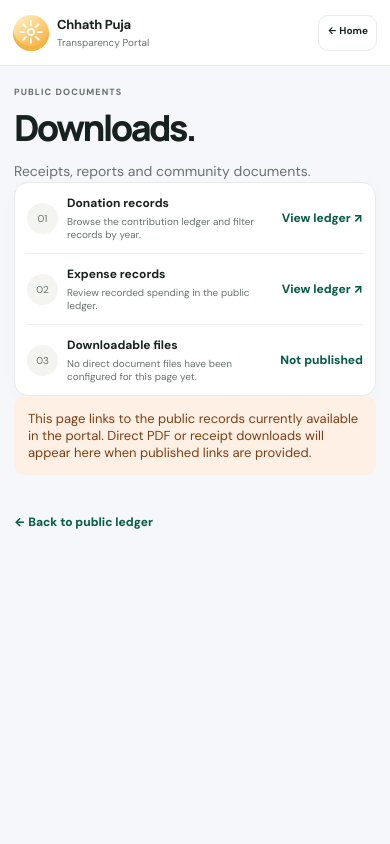
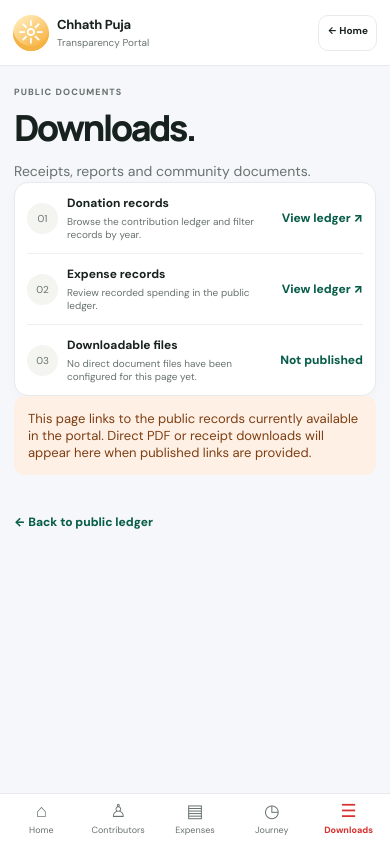
Before and after one commit to ashutoshroli/Public-v7, a SvelteKit app: page /downloads in a window 390 px wide. Built offline with nearby package versions, Linux system fonts and the light colour scheme.

Commit message:
Add consistent mobile navigation to downloads page

```diff
--- a/src/routes/downloads/+page.svelte
+++ b/src/routes/downloads/+page.svelte
@@ -15,3 +15,10 @@
   <p class="notice" role="note">This page links to the public records currently available in the portal. Direct PDF or receipt downloads will appear here when published links are provided.</p>
   <a class="back-link" href="/">← Back to public ledger</a>
 </main>
+<nav class="bottom-nav" aria-label="Main navigation">
+  <a href="/"><span class="nav-icon">⌂</span><span>Home</span></a>
+  <a href="/#contributors"><span class="nav-icon">♙</span><span>Contributors</span></a>
+  <a href="/#expenses"><span class="nav-icon">▤</span><span>Expenses</span></a>
+  <a href="/decade/"><span class="nav-icon">◷</span><span>Journey</span></a>
+  <a class="active" href="/downloads/" aria-current="page"><span class="nav-icon">☰</span><span>Downloads</span></a>
+</nav>
```
